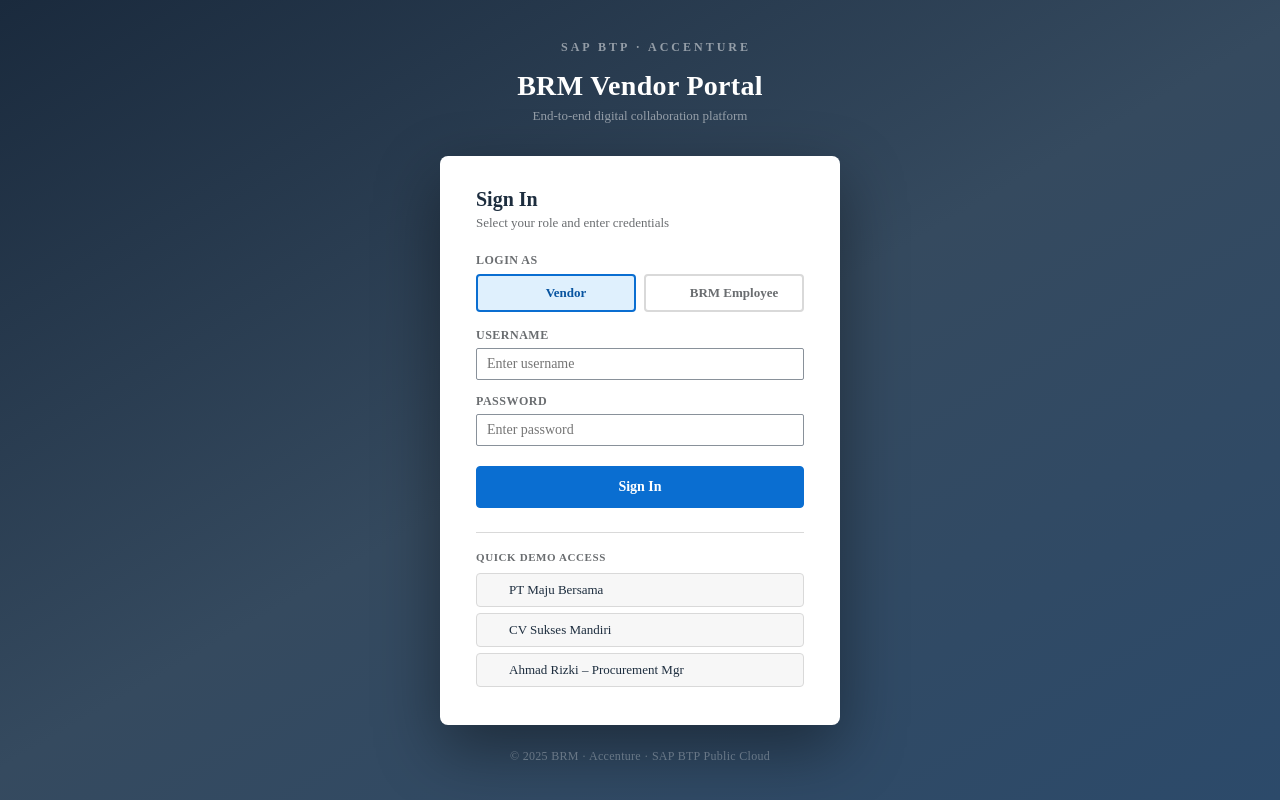
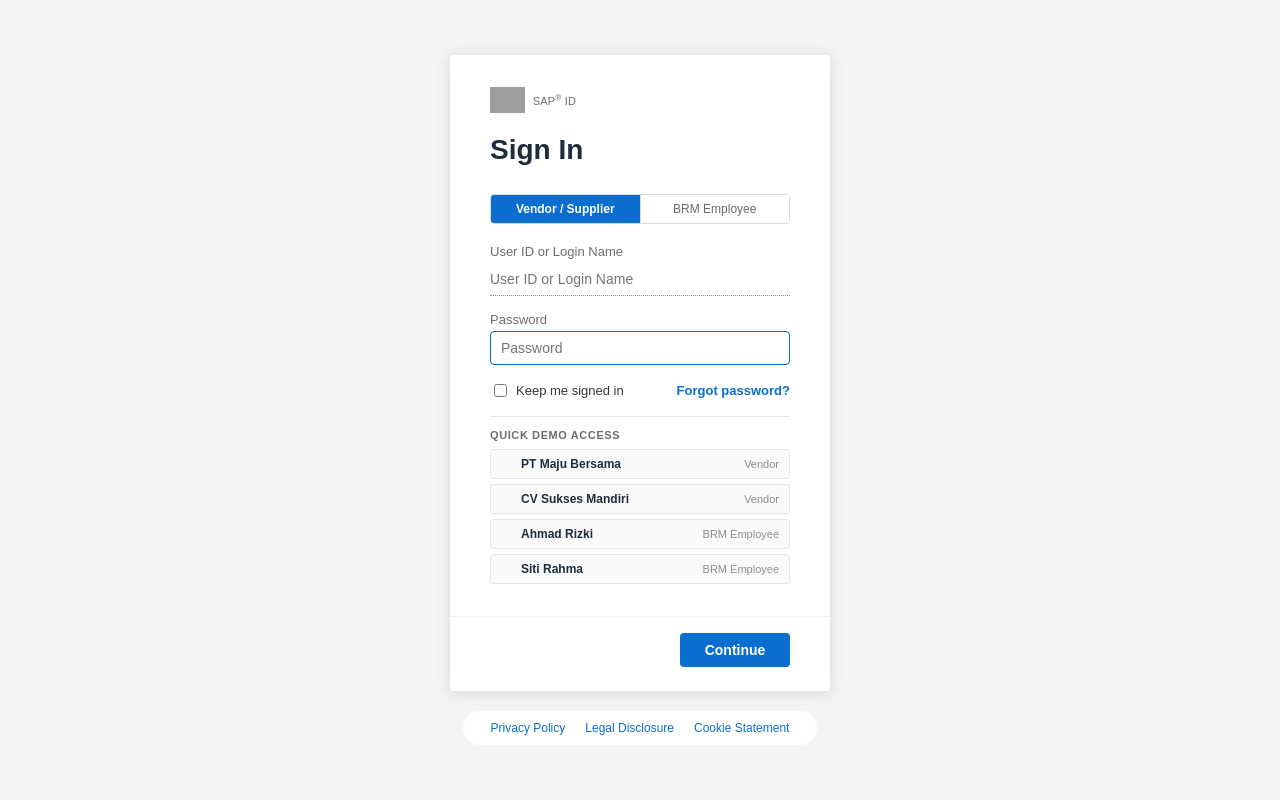
Before and after one commit to zidna18/vendor-portal-simulation, a React (Vite) app: page / in a window 1280 px wide. Built offline with nearby package versions, Linux system fonts and the light colour scheme; grey boxes are pictures that could not be loaded.

Commit message:
Redesign Login page to match SAP ID sign-in theme exactly
Co-Authored-By: Claude Sonnet 4.6 <noreply@anthropic.com>

```diff
--- a/src/App.tsx
+++ b/src/App.tsx
@@ -93,53 +93,114 @@ const Shell = ({user,onLogout,section,setSection,theme,onToggleTheme,onOpenSetti
 
 // ── Login ──────────────────────────────────────────────────────
 const Login = ({onLogin}) => {
-  const [username,setU]=useState(""); const [pw,setPw]=useState(""); const [err,setErr]=useState(""); const [loading,setL]=useState(false); const [role,setRole]=useState("vendor");
+  const [username,setU]=useState(""); const [pw,setPw]=useState(""); const [err,setErr]=useState(""); const [loading,setL]=useState(false); const [role,setRole]=useState("vendor"); const [showPw,setShowPw]=useState(false); const [keepMe,setKeep]=useState(false);
   const go=()=>{
+    if(!username.trim()){setErr("Please enter a User ID or Login Name.");return;}
+    if(!pw){setErr("Please enter your password.");return;}
     setL(true);setErr("");
     setTimeout(()=>{
-      const u=USERS.find(x=>x.username===username&&x.password===pw&&x.role===role);
-      u?onLogin(u):(setErr("Invalid credentials. Please try again."),setL(false));
+      const u=USERS.find(x=>x.username===username&&x.password===pw);
+      u?onLogin(u):(setErr("The user name or password you entered is incorrect. Please try again."),setL(false));
     },700);
   };
+  const quickLogin=(uname)=>onLogin(USERS.find(x=>x.username===uname));
+  const F:any={fontFamily:"'72','72full',Arial,Helvetica,sans-serif"};
   return (
-    <div style={{minHeight:"100vh",background:"linear-gradient(150deg,#1a2a3d 0%,#354a5f 50%,#2c4a6a 100%)",display:"flex",flexDirection:"column",alignItems:"center",justifyContent:"center",padding:"24px 16px"}}>
-      <div style={{marginBottom:32,textAlign:"center",color:"#fff"}}>
-        <div style={{display:"flex",alignItems:"center",justifyContent:"center",gap:10,marginBottom:12}}>
-          <SapIcon name="grid" size={22} color="rgba(255,255,255,0.6)"/>
-          <span style={{fontSize:12,letterSpacing:3,color:"rgba(255,255,255,0.5)",fontWeight:600,textTransform:"uppercase"}}>SAP BTP · Accenture</span>
+    <div style={{...F,minHeight:"100vh",background:"#f3f4f5",display:"flex",flexDirection:"column",alignItems:"center",justifyContent:"center",padding:"0 16px"}}>
+      {/* Card */}
+      <div style={{background:"#fff",borderRadius:4,width:"100%",maxWidth:380,boxShadow:"0 2px 16px rgba(0,0,0,0.12)",overflow:"hidden",display:"flex",flexDirection:"column"}}>
+        {/* Card body */}
+        <div style={{padding:"32px 40px 0 40px",flex:1}}>
+          {/* Logo row */}
+          <div style={{display:"flex",alignItems:"center",justifyContent:"space-between",marginBottom:20}}>
+            <div style={{display:"flex",alignItems:"center",gap:8}}>
+              <img src="/tenant_logo.png" alt="BRM" style={{height:26,width:"auto"}} onError={e=>{(e.target as HTMLImageElement).style.display="none";}}/>
+              <span style={{fontSize:11,color:"#6a6d70",fontWeight:400,letterSpacing:.2}}>SAP<sup style={{fontSize:8}}>®</sup> ID</span>
             </div>
-        <div style={{fontSize:28,fontWeight:700,letterSpacing:.3,color:"#fff"}}>BRM Vendor Portal</div>
-        <div style={{fontSize:13,color:"rgba(255,255,255,0.5)",marginTop:6}}>End-to-end digital collaboration platform</div>
           </div>
-      <div style={{background:"#fff",borderRadius:8,padding:mob()?"20px 24px":"32px 36px",width:mob()?"92%":400,maxWidth:400,boxShadow:"0 24px 64px rgba(0,0,0,0.4)"}}>
-        <div style={{fontSize:20,fontWeight:700,color:"#1d2d3e",marginBottom:4}}>Sign In</div>
-        <div style={{fontSize:13,color:"#6a6d70",marginBottom:22}}>Select your role and enter credentials</div>
-        <div style={{marginBottom:16}}>
-          <div style={{fontSize:12,color:"#6a6d70",fontWeight:700,textTransform:"uppercase",letterSpacing:.5,marginBottom:6}}>Login As</div>
-          <div style={{display:"flex",gap:8}}>
-            {[["vendor","factory","Vendor"],["brm","building","BRM Employee"]].map(([r,ico,lbl])=>(
-              <button key={r} onClick={()=>setRole(r)} style={{flex:1,padding:"9px 0",borderRadius:4,cursor:"pointer",border:`2px solid ${role===r?"#0a6ed1":"#d9d9d9"}`,background:role===r?"#dff0fd":"#fff",color:role===r?"#0854a0":"#6a6d70",fontWeight:700,fontSize:13,fontFamily:"inherit",transition:"border-color .15s",display:"flex",alignItems:"center",justifyContent:"center",gap:6}}><SapIcon name={ico} size={14} color={role===r?"#0854a0":"#6a6d70"}/>{lbl}</button>
+
+          {/* Heading */}
+          <h1 style={{fontSize:28,fontWeight:700,color:"#1d2d3e",margin:"0 0 28px 0",lineHeight:1.2}}>Sign In</h1>
+
+          {/* Role selector — kept for demo, styled subtly */}
+          <div style={{marginBottom:20}}>
+            <div style={{display:"flex",gap:0,border:"1px solid #d9d9d9",borderRadius:4,overflow:"hidden"}}>
+              {[["vendor","Vendor / Supplier"],["brm","BRM Employee"]].map(([r,lbl],i)=>(
+                <button key={r} onClick={()=>setRole(r)} style={{flex:1,padding:"7px 0",border:"none",borderRight:i===0?"1px solid #d9d9d9":"none",background:role===r?"#0a6ed1":"#fff",color:role===r?"#fff":"#6a6d70",fontSize:12,fontWeight:role===r?700:400,fontFamily:"inherit",cursor:"pointer",transition:"background .15s"}}>{lbl}</button>
               ))}
             </div>
           </div>
-        <div style={{marginBottom:14}}>
-          <div style={{fontSize:12,color:"#6a6d70",fontWeight:700,textTransform:"uppercase",letterSpacing:.5,marginBottom:5}}>Username</div>
-          <Inp value={username} onChange={setU} placeholder="Enter username"/>
+
+          {/* Username field */}
+          <div style={{marginBottom:16}}>
+            <label style={{display:"block",fontSize:13,color:"#6a6d70",marginBottom:4}}>User ID or Login Name</label>
+            <div style={{position:"relative"}}>
+              <input
+                value={username} onChange={e=>setU(e.target.value)} onKeyDown={e=>e.key==="Enter"&&go()}
+                placeholder="User ID or Login Name"
+                style={{width:"100%",boxSizing:"border-box",padding:"8px 0",fontSize:14,color:"#1d2d3e",background:"transparent",border:"none",borderBottom:"1px dotted #8c8c8c",outline:"none",fontFamily:"inherit"}}
+              />
             </div>
-        <div style={{marginBottom:20}}>
-          <div style={{fontSize:12,color:"#6a6d70",fontWeight:700,textTransform:"uppercase",letterSpacing:.5,marginBottom:5}}>Password</div>
-          <Inp value={pw} onChange={setPw} placeholder="Enter password" type="password"/>
           </div>
-        {err&&<div style={{color:"#bb0000",fontSize:13,marginBottom:16,padding:"10px 12px",background:"#ffebeb",borderRadius:4,border:"1px solid #bb000030"}}>{err}</div>}
-        <Btn onClick={go} disabled={loading} style={{width:"100%",padding:"10px 0",justifyContent:"center",fontSize:14,display:"flex",alignItems:"center",gap:6}}>{loading?"Signing in…":"Sign In"}</Btn>
-        <div style={{marginTop:24,paddingTop:18,borderTop:"1px solid #d9d9d9"}}>
-          <div style={{fontSize:11,color:"#6a6d70",fontWeight:700,marginBottom:10,letterSpacing:.6,textTransform:"uppercase"}}>Quick Demo Access</div>
-          {[["vendor1","factory","PT Maju Bersama"],["vendor2","factory","CV Sukses Mandiri"],["brm.user","building","Ahmad Rizki – Procurement Mgr"]].map(([u,ico,lbl])=>(
-            <button key={u} onClick={()=>onLogin(USERS.find(x=>x.username===u))} style={{display:"flex",alignItems:"center",gap:7,width:"100%",textAlign:"left",padding:"8px 12px",marginBottom:6,borderRadius:4,border:"1px solid #d9d9d9",background:"#f7f7f7",cursor:"pointer",fontSize:13,fontFamily:"inherit",color:"#1d2d3e",transition:"background .12s"}}><SapIcon name={ico} size={13} color="#6a6d70"/>{lbl}</button>
+
+          {/* Password field */}
+          <div style={{marginBottom:16}}>
+            <label style={{display:"block",fontSize:13,color:"#6a6d70",marginBottom:4}}>Password</label>
+            <div style={{position:"relative",border:"1px solid #0a6ed1",borderRadius:4,display:"flex",alignItems:"center"}}>
+              <input
+                value={pw} onChange={e=>setPw(e.target.value)} onKeyDown={e=>e.key==="Enter"&&go()}
+                type={showPw?"text":"password"} placeholder="Password"
+                style={{flex:1,padding:"8px 10px",fontSize:14,color:"#1d2d3e",background:"transparent",border:"none",outline:"none",fontFamily:"inherit"}}
+              />
+              <button onClick={()=>setShowPw(p=>!p)} title={showPw?"Hide Password":"Show Password"}
+                style={{background:"none",border:"none",cursor:"pointer",padding:"0 10px",display:"flex",alignItems:"center",color:"#6a6d70"}}>
+                <SapIcon name={showPw?"hide":"show"} size={16} color="#6a6d70"/>
+              </button>
+            </div>
+          </div>
+
+          {/* Error */}
+          {err&&<div style={{fontSize:13,color:"#bb0000",marginBottom:12,padding:"8px 10px",background:"#fff1f0",border:"1px solid #ffccc7",borderRadius:3}}>{err}</div>}
+
+          {/* Keep me signed in + Forgot password */}
+          <div style={{display:"flex",alignItems:"center",justifyContent:"space-between",marginBottom:16}}>
+            <label style={{display:"flex",alignItems:"center",gap:6,fontSize:13,color:"#32363a",cursor:"pointer"}}>
+              <input type="checkbox" checked={keepMe} onChange={e=>setKeep(e.target.checked)} style={{width:13,height:13,cursor:"pointer",accentColor:"#0a6ed1"}}/>
+              Keep me signed in
+            </label>
+            <a style={{fontSize:13,color:"#0a6ed1",fontWeight:700,textDecoration:"none",cursor:"pointer"}}>Forgot password?</a>
+          </div>
+
+          {/* Quick demo access */}
+          <div style={{marginBottom:20,padding:"12px 0",borderTop:"1px solid #e5e5e5"}}>
+            <div style={{fontSize:11,color:"#6a6d70",fontWeight:700,marginBottom:8,letterSpacing:.6,textTransform:"uppercase"}}>Quick Demo Access</div>
+            <div style={{display:"flex",flexDirection:"column",gap:5}}>
+              {[["vendor1","PT Maju Bersama","Vendor"],["vendor2","CV Sukses Mandiri","Vendor"],["brm.user","Ahmad Rizki","BRM Employee"],["buyer1","Siti Rahma","BRM Employee"]].map(([u,name,roleLabel])=>(
+                <button key={u} onClick={()=>quickLogin(u)} style={{display:"flex",alignItems:"center",gap:8,width:"100%",textAlign:"left",padding:"7px 10px",borderRadius:3,border:"1px solid #e5e5e5",background:"#fafafa",cursor:"pointer",fontSize:12,fontFamily:"inherit",color:"#1d2d3e"}}>
+                  <SapIcon name={roleLabel==="Vendor"?"factory":"employee"} size={12} color="#6a6d70"/>
+                  <span style={{fontWeight:600}}>{name}</span>
+                  <span style={{color:"#8c8c8c",marginLeft:"auto",fontSize:11}}>{roleLabel}</span>
+                </button>
               ))}
             </div>
           </div>
-      <div style={{color:"rgba(255,255,255,0.3)",fontSize:12,marginTop:24,letterSpacing:.3}}>© 2025 BRM · Accenture · SAP BTP Public Cloud</div>
+        </div>
+
+        {/* Card footer with Continue button */}
+        <div style={{padding:"16px 40px 24px 40px",display:"flex",justifyContent:"flex-end",borderTop:"1px solid #f0f0f0"}}>
+          <button onClick={go} disabled={loading}
+            style={{background:loading?"#b3d3f5":"#0a6ed1",color:"#fff",border:"none",borderRadius:4,padding:"9px 24px",fontSize:14,fontWeight:700,fontFamily:"inherit",cursor:loading?"not-allowed":"pointer",minWidth:110,transition:"background .15s"}}>
+            {loading?"Signing in…":"Continue"}
+          </button>
+        </div>
+      </div>
+
+      {/* Page footer */}
+      <div style={{marginTop:20,background:"#fff",borderRadius:24,padding:"10px 28px",display:"flex",gap:20,alignItems:"center"}}>
+        {["Privacy Policy","Legal Disclosure","Cookie Statement"].map(l=>(
+          <a key={l} style={{fontSize:12,color:"#0a6ed1",textDecoration:"none",cursor:"pointer"}}>{l}</a>
+        ))}
+      </div>
     </div>
   );
 };
```
Lines whose indentation alone changed are shown as unchanged.
